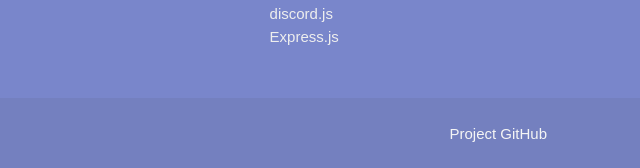
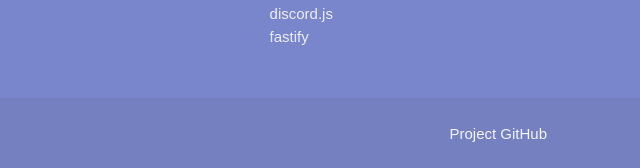
Before and after one commit to hwahyang1/MenuSurveyBot, a website: page src/public/index.html in a window 1280 px wide. Shown: the part 1246-1414 px from the top of the page, 526-1166 px from the left. Drawn offline with Linux system fonts and the light colour scheme; no server answers; a web font is replaced by a local one.

Commit message:
fix(design): typo

```diff
--- a/src/public/index.html
+++ b/src/public/index.html
@@ -172,7 +172,7 @@
                             <li><a class="grey-text text-lighten-3" href="https://nodejs.org/" target="_blank">Node.js</a></li>
                             <li><a class="grey-text text-lighten-3" href="https://www.typescriptlang.org/" target="_blank">Typescript</a></li>
                             <li><a class="grey-text text-lighten-3" href="https://discord.js.org/" target="_blank">discord.js</a></li>
-                            <li><a class="grey-text text-lighten-3" href="https://expressjs.com/" target="_blank">Express.js</a></li>
+                            <li><a class="grey-text text-lighten-3" href="https://fastify.dev/" target="_blank">fastify</a></li>
                         </ul>
                     </div>
                 </div>
```
